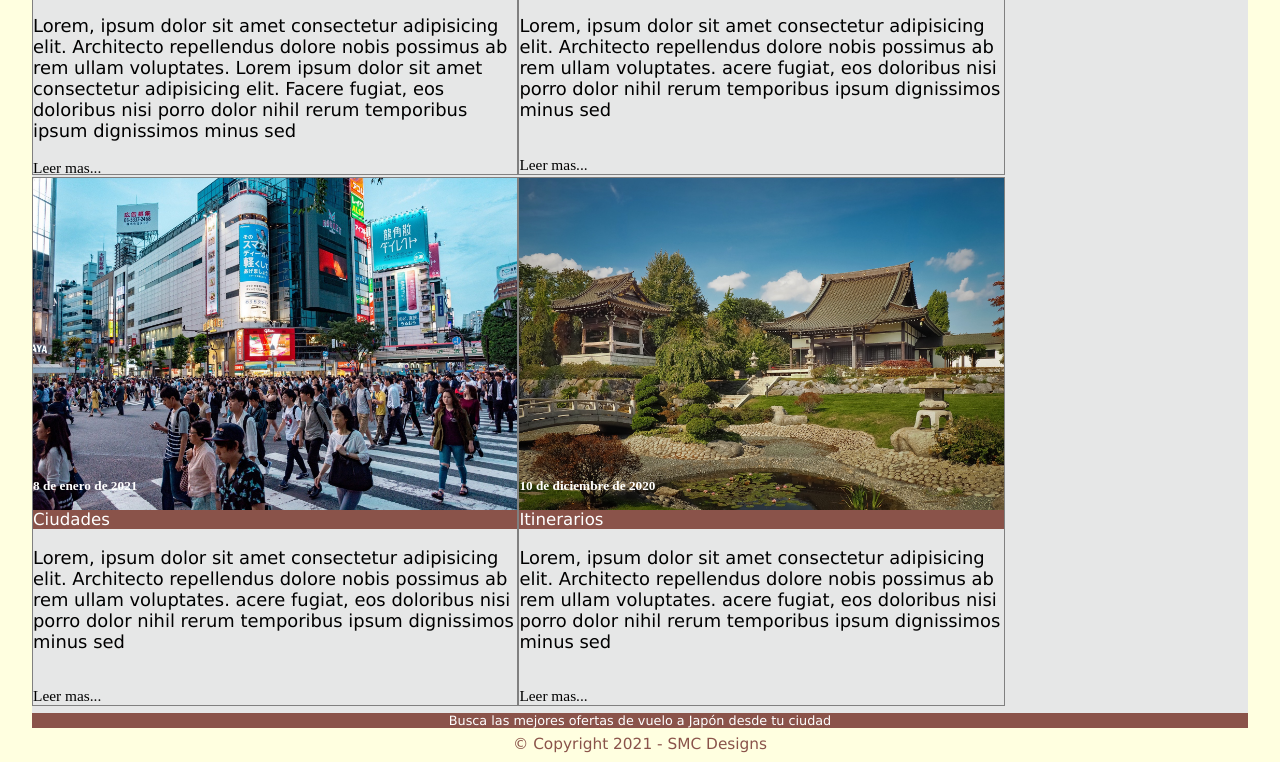
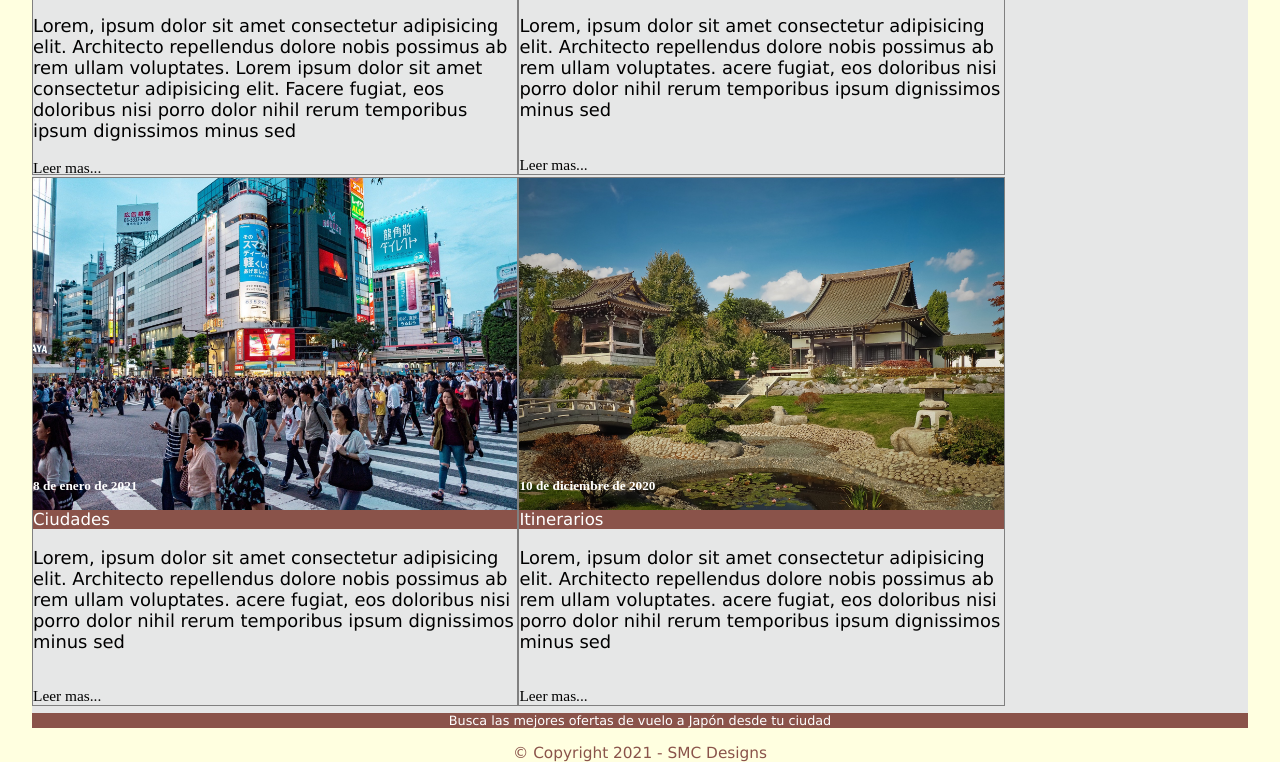
Before and after one commit to BorisFindell/Tasca-M03---Nivell-3, a plain HTML site: page index.html in a window 1280 px wide. Shown: the part 681-1443 px from the top of the page. Drawn offline with Linux system fonts and the light colour scheme.

Commit message:
Final corregit

```diff
--- a/styles.css
+++ b/styles.css
@@ -310,9 +310,8 @@ A diferència de les altres caixes aquestas 2 tenen un contenidor*/
     width: 100%;
     height: 4vh;
     text-align: center;
-    display: flex;
-    justify-content: center;
-    align-items: center;
+    display: grid;
+    grid-template-rows: 50% 50%;
 }
 
 .footer .text-footer {
@@ -320,6 +319,7 @@ A diferència de les altres caixes aquestas 2 tenen un contenidor*/
     font-size: 1.2vw;
     font-family:Verdana, Geneva, Tahoma, sans-serif;
     font-weight: lighter;
+    grid-row-start: 2;
 }
 
 /*TAULETA*/
```
